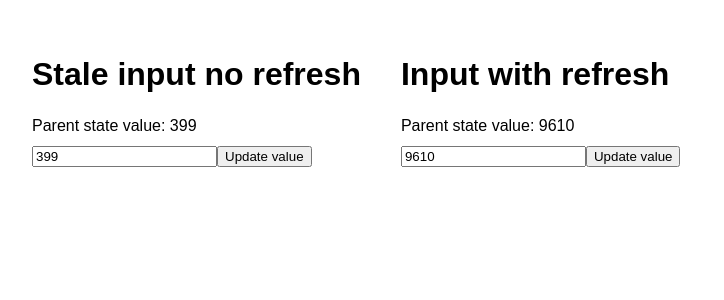
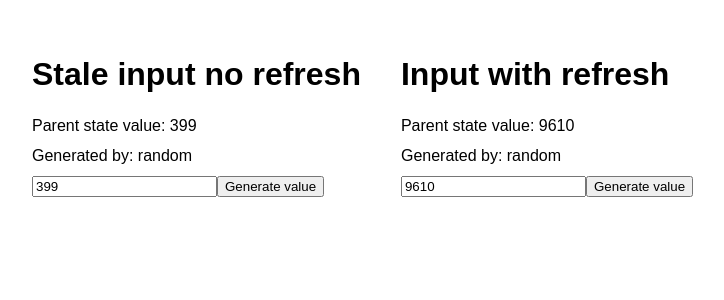
Before and after one commit to claudiuursica/05-react-text-input-what-the-hook, a React (Create React App) app: page / in a window 1280 px wide. Shown: the top 300 px of the page, without its empty margins (6-730 px from the left). Built offline with nearby package versions, Linux system fonts and the light colour scheme.

Commit message:
Final changes add generated by

```diff
--- a/src/app.jsx
+++ b/src/app.jsx
@@ -7,34 +7,57 @@
 const generateRandomValue = () => Math.floor(Math.random() * 10000);
 
 export default function App() {
-  const [staleInputValue, setStaleInputValue] = useState(generateRandomValue());
-  const [inputValue, setInputValue] = useState(generateRandomValue());
+  const [staleInputValue, setStaleInputValue] = useState({
+    value: generateRandomValue(),
+    generatedBy: "random"
+  });
+  const [inputValue, setInputValue] = useState({
+    value: generateRandomValue(),
+    generatedBy: "random"
+  });
 
-  const handleStaleInputUpdate = value => setStaleInputValue(value);
+  const handleStaleInputUpdate = value =>
+    setStaleInputValue({
+      value,
+      generatedBy: "textInput"
+    });
   const handleStaleButtonClick = () =>
-    setStaleInputValue(generateRandomValue());
+    setStaleInputValue({
+      value: generateRandomValue(),
+      generatedBy: "button"
+    });
 
-  const handleInputUpdate = value => setStaleInputValue(value);
-  const handleButtonClick = () => setInputValue(generateRandomValue());
+  const handleInputUpdate = value =>
+    setInputValue({
+      value,
+      generatedBy: "textInput"
+    });
+  const handleButtonClick = () =>
+    setInputValue({
+      value: generateRandomValue(),
+      generatedBy: "button"
+    });
 
   return (
     <div className="App">
       <div className="wrapper">
         <h1>Stale input no refresh</h1>
-        <div>Parent state value: {staleInputValue}</div>
+        <div>Parent state value: {staleInputValue.value}</div>
+        <div>Generated by: {staleInputValue.generatedBy}</div>
         <TextInputStale
-          value={staleInputValue}
+          value={staleInputValue.value}
           onUpdate={handleStaleInputUpdate}
         />
 
-        <button onClick={handleStaleButtonClick}>Update value</button>
+        <button onClick={handleStaleButtonClick}>Generate value</button>
       </div>
 
       <div className="wrapper">
         <h1>Input with refresh</h1>
-        <div>Parent state value: {inputValue}</div>
-        <TextInput value={inputValue} onUpdate={handleInputUpdate} />
-        <button onClick={handleButtonClick}>Update value</button>
+        <div>Parent state value: {inputValue.value}</div>
+        <div>Generated by: {inputValue.generatedBy}</div>
+        <TextInput value={inputValue.value} onUpdate={handleInputUpdate} />
+        <button onClick={handleButtonClick}>Generate value</button>
       </div>
     </div>
   );
```
